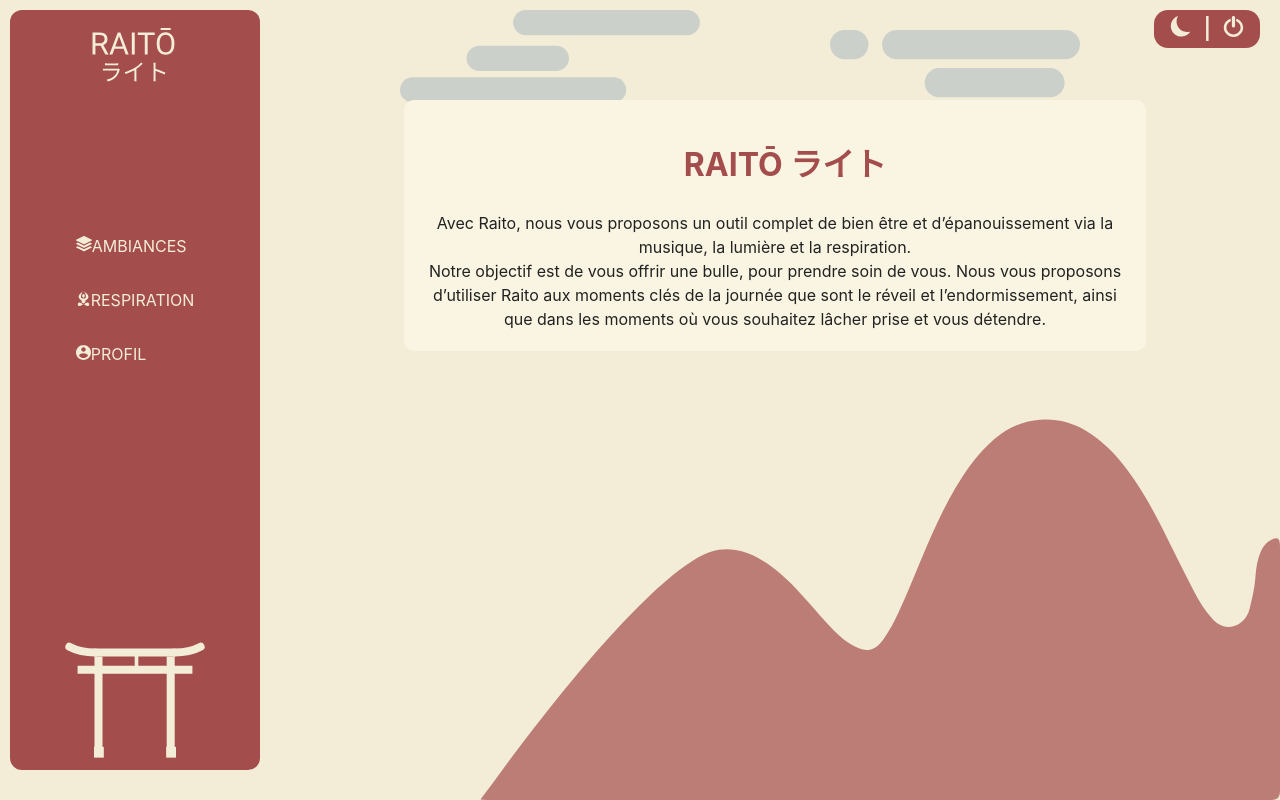
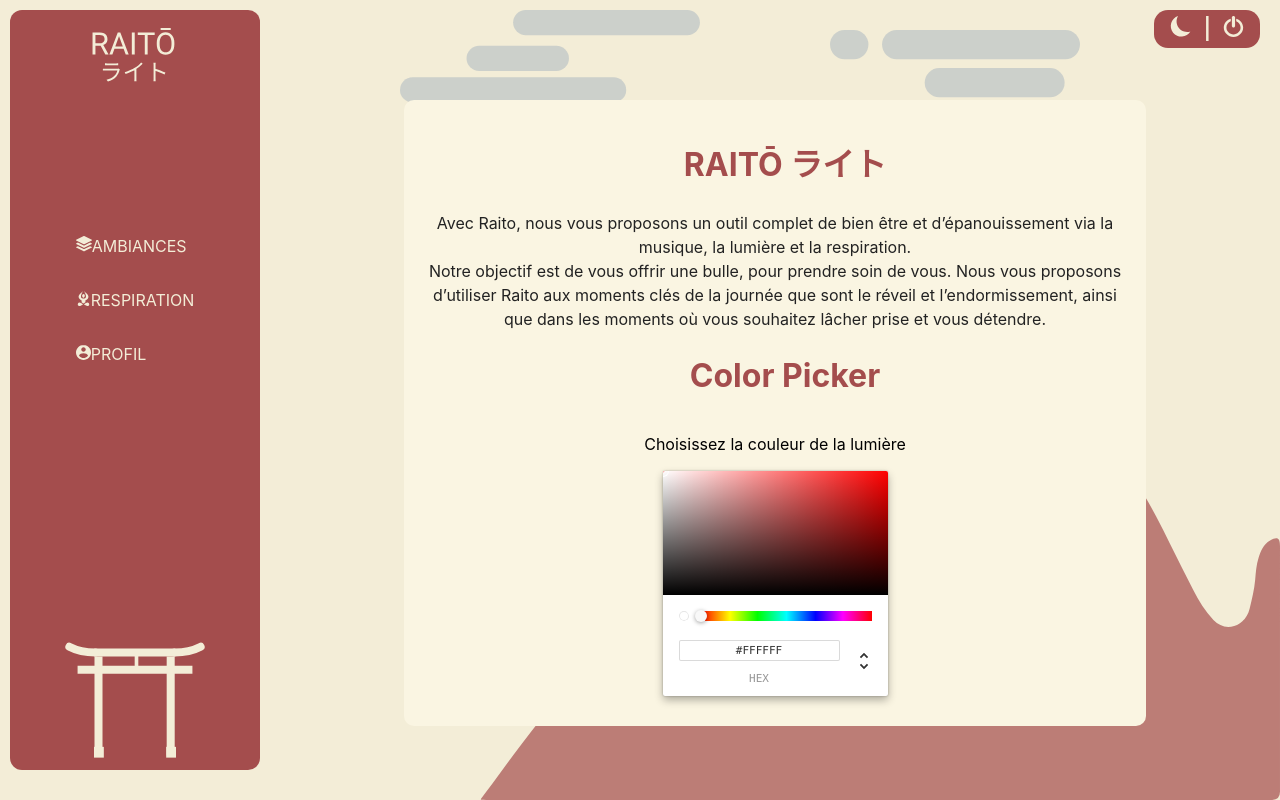
Before and after one commit to ValentinR01/raito-kubernetes-gke, a React (Create React App) app in the folder front/: page / in a window 1280 px wide. Built offline with nearby package versions, Linux system fonts and the light colour scheme.

Commit message:
(ColorPickerWidget, HomePage) - feat: added color picker to home

```diff
--- a/front/src/components/organisms/widgets/ColorPickerWidget/ColorPickerWidget.jsx
+++ b/front/src/components/organisms/widgets/ColorPickerWidget/ColorPickerWidget.jsx
@@ -1,8 +1,7 @@
-import Card from "components/atoms/grouping/Card/Card";
-import Heading from "components/atoms/text/Heading/Heading";
+import { Heading } from "components/atoms/text";
 import { ColorField } from "components/molecules/forms";
-import PageTemplate from "components/templates/PageTemplate/PageTemplate";
 import React, { useEffect, useState } from "react";
+import ColorPickerWidgetStyle from "./ColorPickerWidget.style";
 
 const ColorPickerWidget = () => {
   const [errors, setErrors] = useState(null);
@@ -40,8 +39,7 @@ const ColorPickerWidget = () => {
   }, [color]);
 
   return (
-    <PageTemplate>
-      <Card small>
+    <ColorPickerWidgetStyle>
       <Heading level="h1">Color Picker</Heading>
       <ColorField
         label="Choisissez la couleur de la lumière"
@@ -49,8 +47,7 @@ const ColorPickerWidget = () => {
         setColor={setColor}
         error={errors}
       />
-      </Card>
-    </PageTemplate>
+    </ColorPickerWidgetStyle>
   );
 };
 
--- a/front/src/components/pages/HomePage.jsx
+++ b/front/src/components/pages/HomePage.jsx
@@ -1,7 +1,7 @@
-import { Text } from "components/atoms/grouping";
-import Card from "components/atoms/grouping/Card/Card";
-import Heading from "components/atoms/text/Heading/Heading";
-import PageTemplate from "components/templates/PageTemplate/PageTemplate";
+import { Text, Card } from "components/atoms/grouping";
+import { Heading } from "components/atoms/text";
+import { ColorPickerWidget } from "components/organisms/widgets";
+import { PageTemplate } from "components/templates";
 import React from "react";
 
 const HomePage = () => {
@@ -21,6 +21,7 @@ const HomePage = () => {
           journée que sont le réveil et l’endormissement, ainsi que dans les
           moments où vous souhaitez lâcher prise et vous détendre.
         </Text>
+        <ColorPickerWidget />
       </Card>
     </PageTemplate>
   );
```
Lines whose indentation alone changed are shown as unchanged.
